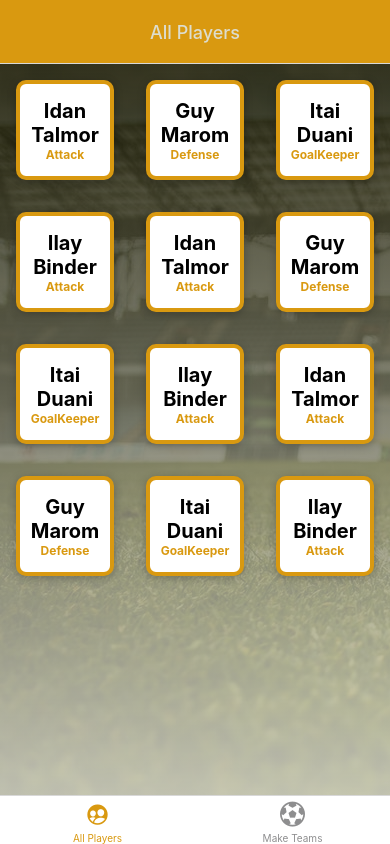
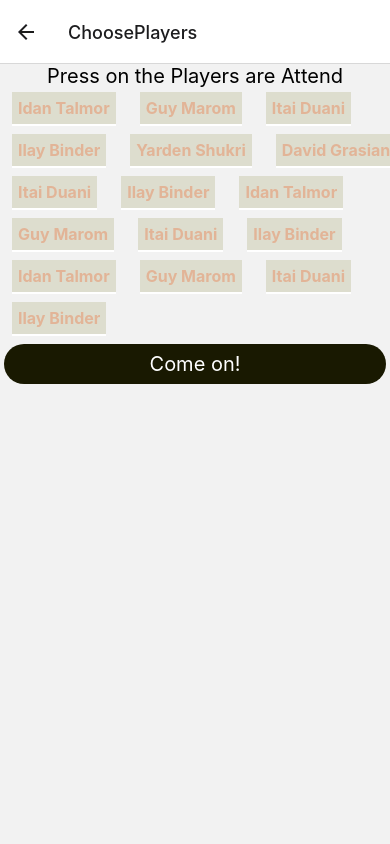
Before and after one commit to idantalmor/SoccerSaturday, a React Native app: screen /ChoosePlayers in a window 390 px wide. Built offline with nearby package versions, Linux system fonts and the light colour scheme.

Commit message:
add new screen

```diff
--- a/App.js
+++ b/App.js
@@ -1,17 +1,19 @@
 import { StyleSheet, Text, View } from "react-native";
+import { NavigationContainer } from "@react-navigation/native";
+import { createBottomTabNavigator } from "@react-navigation/bottom-tabs";
+import { createNativeStackNavigator } from "@react-navigation/native-stack";
+import { StatusBar } from "expo-status-bar";
+import { Ionicons, FontAwesome } from "@expo/vector-icons";
+import Colors from "./constans/style";
 import AllPlayersScreen from "./screens/AllPlayerScreen";
 import MakeTeams from "./screens/MakeTeams";
-import { NavigationContainer } from "@react-navigation/native";
-import { createBottomTabNavigator } from "@react-navigation/bottom-tabs";
-import Colors from "./constans/style";
-import { Ionicons, FontAwesome } from "@expo/vector-icons";
+import ChoosePlayers from "./screens/ChoosePlayers";
 
-
+const Stack = createNativeStackNavigator()
 const BottomTab = createBottomTabNavigator();
 
-export default function App() {
-  return (
-    <NavigationContainer>
+function TabBarOverView(){
+  return(
       <BottomTab.Navigator
         initialRouteName="All Players"
         screenOptions={{
@@ -40,7 +42,24 @@ export default function App() {
           }}
         />
       </BottomTab.Navigator>
+  )
+
+}
+
+export default function App() {
+  return (
+    <>
+    <StatusBar style= 'light'/>
+    <NavigationContainer>
+      <Stack.Navigator>
+        <Stack.Screen name="TabBarOverView" component={TabBarOverView} options={{
+          headerShown: false,
+        }}/>
+        <Stack.Screen name="ChoosePlayers" component={ChoosePlayers}/>
+      </Stack.Navigator>
     </NavigationContainer>
+    </>
+
   );
 }
 
--- /dev/null
+++ b/components/MakeTeams/Button.js
@@ -0,0 +1,44 @@
+import { StyleSheet, Text, View, Pressable } from "react-native";
+import React from "react";
+import Colors from '../../constans/style'
+
+function PrimaryButton({ children, onPress }) {
+  return (
+    <View style={styles.buttonOuterContainer}>
+      <Pressable
+        style={({ pressed }) =>
+          pressed
+            ? [styles.buttonInnerContainer, styles.pressed]
+            : styles.buttonInnerContainer
+        }
+        onPress={onPress}
+        android_ripple={{ color: Colors.primary600 }}
+      >
+        <Text style={styles.buttonText}>{children}</Text>
+      </Pressable>
+    </View>
+  );
+}
+export default PrimaryButton;
+
+const styles = StyleSheet.create({
+  buttonOuterContainer: {
+    borderRadius: 28,
+    margin: 4,
+    overflow: "hidden",
+  },
+  buttonInnerContainer: {
+    backgroundColor: Colors.primary500,
+    paddingVertical: 8,
+    paddingHorizontal: 16,
+    elevation: 2,
+  },
+  buttonText: {
+    color: "white",
+    textAlign: "center",
+    fontSize: 20,
+  },
+  pressed: {
+    opacity: 0.75,
+  },
+});
--- /dev/null
+++ b/components/MakeTeams/SubTitle.js
@@ -0,0 +1,58 @@
+import { View, Text, StyleSheet, Pressable } from "react-native";
+import Colors from "../../constans/style";
+import {useState} from 'react'
+
+function Subtitle({ children, onPress }) {
+  const [styleName, setStyleName] = useState(styles.subtitleContainer)
+  const [styleText, setStyleText] = useState(styles.subtitle)
+
+  function ChangeStyle(){
+    setStyleName(styles.subtitleContainerPress)
+    setStyleText(styles.subtitlePressed)
+  }
+  function check(){
+  }
+  return (
+
+    <View style={styleName}>
+      <Pressable onPress={onPress}>
+        <Text style={styleText}>{children}</Text>
+      </Pressable>
+    </View>
+  );
+}
+export default Subtitle;
+
+const styles = StyleSheet.create({
+  subtitle: {
+    color: "#e2b497",
+    fontSize: 16,
+    fontWeight: "bold",
+    textAlign: "center",
+  },
+  subtitlePressed: {
+    color: Colors.primary500,
+    fontSize: 16,
+    fontWeight: "bold",
+    textAlign: "center",
+  },
+  subtitleContainer: {
+    padding: 6,
+    borderBottomColor: "white",
+    backgroundColor: Colors.primary600,
+    borderBottomWidth: 2,
+    marginHorizontal: 12,
+    marginVertical: 4,
+  },
+  subtitleContainerPress: {
+    padding: 6,
+    borderBottomColor: "white",
+    backgroundColor: Colors.primary700,
+    borderBottomWidth: 2,
+    marginHorizontal: 12,
+    marginVertical: 4,
+  },
+  pressed: {
+    opacity: 0.75,
+  },
+});
--- a/data/dummy-data.js
+++ b/data/dummy-data.js
@@ -3,15 +3,19 @@ import Player from "../models/Player";
 export const PLAYER =[
     new Player('p1', 'Idan Talmor', 'Attack', '4'),
     new Player('p2', 'Guy Marom', 'Defense', '4'),
-    new Player('p3', 'Itai Duani', 'GoalKeeper', '4'),
+    new Player('p3', 'Itai Duani', 'GoalKeeper', '5'),
     new Player('p4', 'Ilay Binder', 'Attack', '4'),
-    new Player('p5', 'Idan Talmor', 'Attack', '4'),
-    new Player('p6', 'Guy Marom', 'Defense', '4'),
+    new Player('p5', 'Yarden Shukri', 'Attack', '3'),
+    new Player('p6', 'David Grasiani', 'Defense', '4'),
     new Player('p7', 'Itai Duani', 'GoalKeeper', '4'),
     new Player('p8', 'Ilay Binder', 'Attack', '4'),
     new Player('p9', 'Idan Talmor', 'Attack', '4'),
     new Player('p10', 'Guy Marom', 'Defense', '4'),
     new Player('p11', 'Itai Duani', 'GoalKeeper', '4'),
     new Player('p12', 'Ilay Binder', 'Attack', '4'),
+    new Player('p13', 'Idan Talmor', 'Attack', '4'),
+    new Player('p14', 'Guy Marom', 'Defense', '4'),
+    new Player('p15', 'Itai Duani', 'GoalKeeper', '4'),
+    new Player('p16', 'Ilay Binder', 'Attack', '4'),
 
 ]
--- a/screens/AllPlayerScreen.js
+++ b/screens/AllPlayerScreen.js
@@ -27,7 +27,7 @@ function AllPlayersScreen() {
           data={PLAYER}
           keyExtractor={(item) => item.id}
           renderItem={renderPlayersItem}
-          numColumns={3}
+          numColumns={2}
         />
       </ImageBackground>
     </LinearGradient>
--- /dev/null
+++ b/screens/ChoosePlayers.js
@@ -0,0 +1,60 @@
+import { View, Text, StyleSheet, FlatList, Pressable } from "react-native";
+import { PLAYER } from "../data/dummy-data";
+import Colors from "../constans/style";
+import Subtitle from "../components/MakeTeams/SubTitle";
+import PrimaryButton from "../components/MakeTeams/Button";
+import { useState } from "react";
+
+function ChoosePlayers() {
+  function renderPlayersItem(itemData) {
+    const myPlayer = itemData.item
+    return <Subtitle onPress={ChooseMe.bind(this,myPlayer)}>{itemData.item.fullName}</Subtitle>;
+  }
+  const [PlayersAreCome, setPlayersAreCome] = useState([])
+  console.log(PlayersAreCome)
+  function ChooseMe(myPlayer) {
+    setPlayersAreCome((oldArray) => [myPlayer,...oldArray])
+  }
+  return (
+    <View>
+      <Text style={styles.title}>Press on the Players are Attend</Text>
+      <FlatList
+        data={PLAYER}
+        keyExtractor={(item) => item.id}
+        renderItem={renderPlayersItem}
+        numColumns={3}
+      />
+      <View>
+        <PrimaryButton>Come on!</PrimaryButton>
+      </View>
+    </View>
+  );
+}
+
+export default ChoosePlayers;
+
+const styles = StyleSheet.create({
+  title: {
+    textAlign: "center",
+    fontSize: 20,
+  },
+  buttonOuterContainer: {
+    borderRadius: 28,
+    margin: 4,
+    overflow: "hidden",
+  },
+  buttonInnerContainer: {
+    backgroundColor: Colors.primary500,
+    paddingVertical: 8,
+    paddingHorizontal: 16,
+    elevation: 2,
+  },
+  buttonText: {
+    color: "white",
+    textAlign: "center",
+    fontSize: 20,
+  },
+  pressed: {
+    opacity: 0.75,
+  },
+});
--- a/screens/MakeTeams.js
+++ b/screens/MakeTeams.js
@@ -1,11 +1,18 @@
-import { FlatList, StyleSheet, ImageBackground } from "react-native";
+import { StyleSheet, ImageBackground, View } from "react-native";
 import { LinearGradient } from "expo-linear-gradient";
 import Colors from "../constans/style";
+import PrimaryButton from "../components/MakeTeams/Button";
+import {useNavigation} from '@react-navigation/native'
 
 
-function MakeTeams(){
-    return(
+function MakeTeams() {
+  const navigation = useNavigation();
 
+  function makeTeamsHandler(){
+    navigation.navigate('ChoosePlayers')
+  }
+  return (
+    <>
       <LinearGradient
         colors={[Colors.primary500, Colors.primary600]}
         style={styles.rootScreen}
@@ -16,18 +23,22 @@ function MakeTeams(){
           style={styles.rootScreen}
           imageStyle={styles.backgroundImage}
         >
+        <View style={styles.buttonContainer}>
+          <PrimaryButton onPress={makeTeamsHandler}>Click here to make Teams</PrimaryButton>
+        </View>
         </ImageBackground>
       </LinearGradient>
-    )
+    </>
+  );
 }
 
-export default MakeTeams
+export default MakeTeams;
 
 const styles = StyleSheet.create({
-    rootContainer:{
-        flex:1,
-        justifyContent: 'center',
-        alignItems: 'center'
+  rootContainer: {
+    flex: 1,
+    justifyContent: "center",
+    alignItems: "center",
   },
   rootScreen: {
     flex: 1,
@@ -35,4 +46,9 @@ const styles = StyleSheet.create({
   backgroundImage: {
     opacity: 0.15,
   },
-})
+  buttonContainer: {
+    flex:1,
+    justifyContent: "center",
+    alignItems: "center",
+  },
+});
```
Also changed, not shown: components/MakeTeams/Title.js (added, +19 -0 lines). Lines whose indentation alone changed are shown as unchanged.
